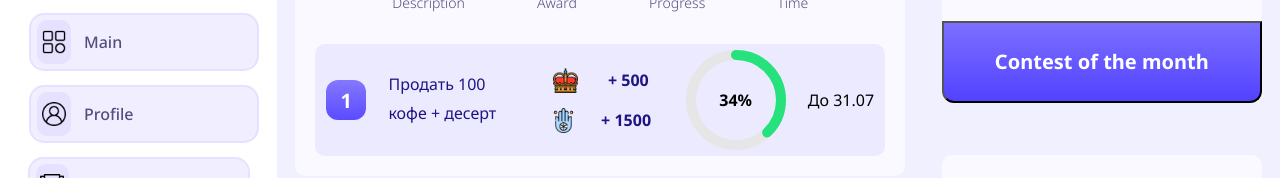
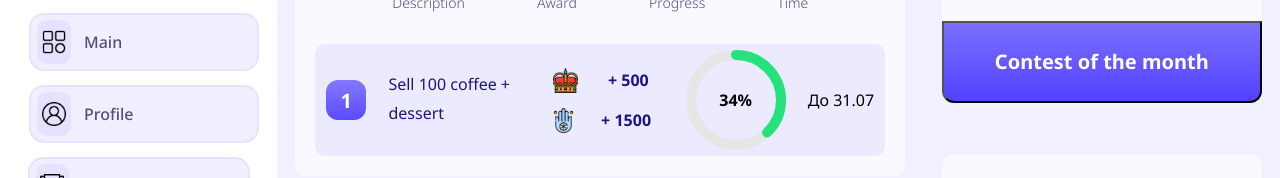
Before and after one commit to GennadiiLazovskii/corporateCaffeApp, a React (Vite) app: page / in a window 1280 px wide. Shown: the part 370-548 px from the top of the page. Built offline with nearby package versions, Linux system fonts and the light colour scheme.

Commit message:
Fix description Task

```diff
--- a/src/components/mainScreenProfile/listAchievements/ListAchievements.jsx
+++ b/src/components/mainScreenProfile/listAchievements/ListAchievements.jsx
@@ -13,7 +13,7 @@ const ListAchievements = ({handleShowDescrActiveTask}) => {
                 <p> 1 </p>
             </div>
             <div className={styles.userAchievementsTask}>
-                <p onClick={handleShowDescrActiveTask}>Продать 100 кофе + десерт</p>
+                <p onClick={handleShowDescrActiveTask}>Sell 100 coffee + dessert</p>
             </div>
             <div className={styles.userAchievementsBonus}>
                 <div className={styles.userAchievementsBonusCrown}>
```
